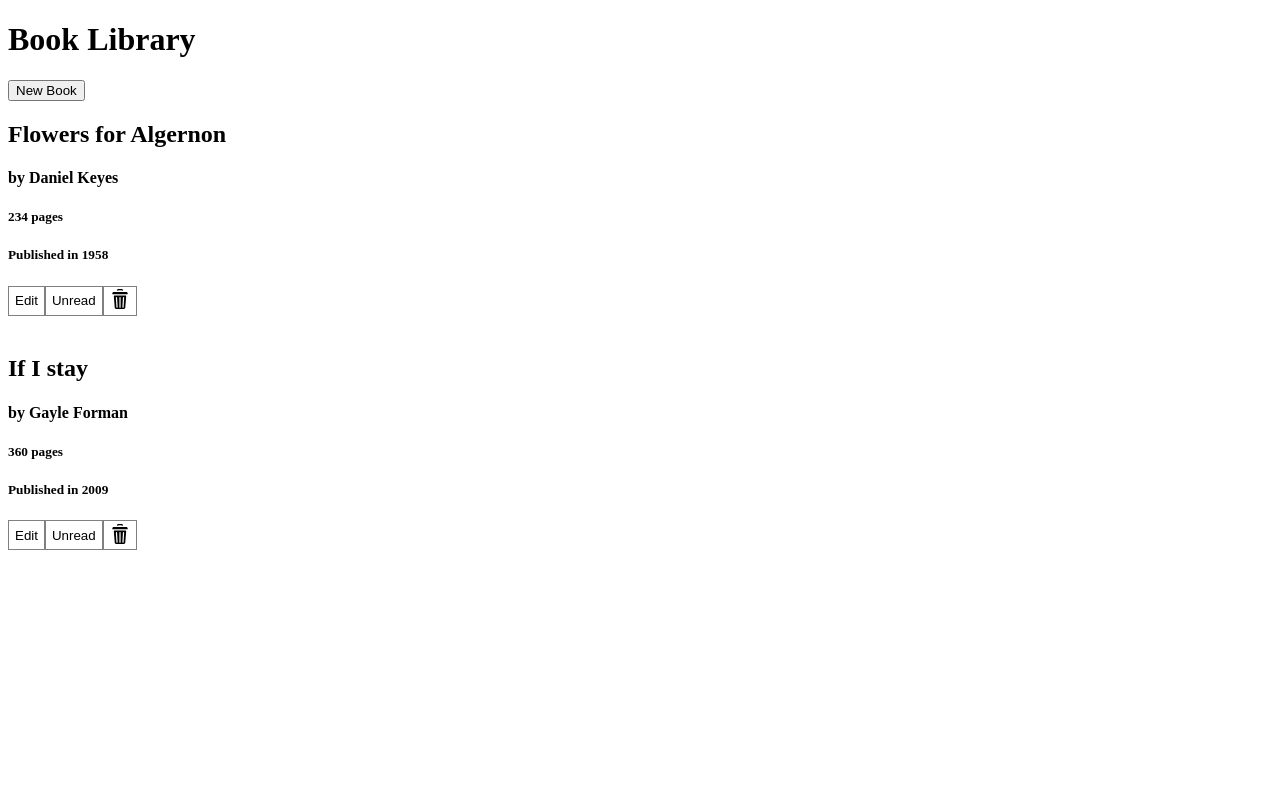
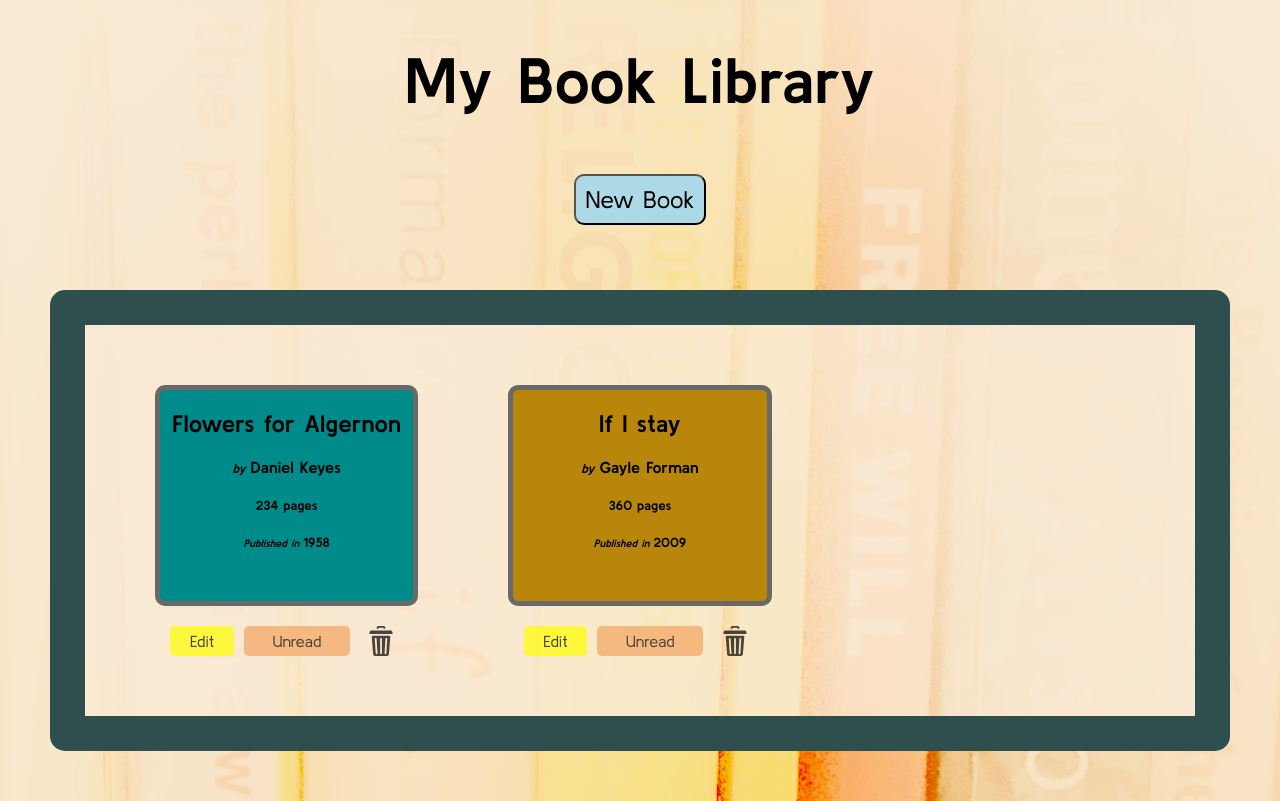
Before and after one commit to conwu7/librarywithreact, a React app: page / in a window 1280 px wide. Built offline with nearby package versions, Linux system fonts and the light colour scheme.

Commit message:
Functional and styling parity. No validations yet

```diff
--- a/public/index.html
+++ b/public/index.html
@@ -3,13 +3,15 @@
   <head>
     <meta charset="utf-8" />
     <link rel="icon" href="%PUBLIC_URL%/favicon.ico" />
-    <meta name="viewport" content="width=device-width, initial-scale=1" />
+    <meta name="viewport" content="user-scalable=no max-scale=1" />
     <meta name="theme-color" content="#000000" />
     <meta
       name="description"
       content="Web site created using create-react-app"
     />
     <link rel="apple-touch-icon" href="%PUBLIC_URL%/logo192.png" />
+    <link rel="stylesheet" href="style.css" type="text/css">
+    <link href="https://fonts.googleapis.com/css?family=Kulim+Park:400,600,700&display=swap" rel="stylesheet">
     <!--
       manifest.json provides metadata used when your web app is installed on a
       user's mobile device or desktop. See https://developers.google.com/web/fundamentals/web-app-manifest/
--- /dev/null
+++ b/public/style.css
@@ -0,0 +1,195 @@
+* {
+    font-family: 'Kulim Park', sans-serif;
+    touch-action: manipulation;
+}
+.App {
+
+}
+body {
+    background-color: antiquewhite;
+    background-image: url("bookBackground4.jpeg");
+    background-size: cover;
+    background-blend-mode: color-burn;
+    margin: 0;
+}
+.newBookContainer, .formContainer {
+    text-align: center;
+}
+.formContainer input {
+    height: 27px;
+    width: 150px;
+}
+.formContainer label {
+    display: inline-block;
+    margin: 10px 15px;
+    width: 100px;
+}
+.errorDiv {
+    margin: 15px;
+    padding: 10px;
+    background-color: yellow;
+    font-size: 110%;
+}
+.newBookContainer button, .formContainer button {
+    font-size: 150%;
+    margin: 15px 30px;
+    background-color: lightblue;
+    border-radius: 10px;
+    padding: 10px;
+}
+button.cancelBtn {
+    background-color: firebrick;
+    opacity: 0.7;
+}
+.cabinet {
+    display: grid;
+    grid-template-columns: repeat(auto-fill, minmax(250px,1fr));
+    grid-template-rows: repeat(auto-fill, minmax(200px, 1fr));
+    grid-gap: 50px;
+    margin: 50px;
+    justify-content: center;
+    border: 35px solid darkslategray;
+    border-radius: 15px;
+    padding: 50px;
+    background: rgba(250, 235, 215, 0.8);
+    /* something's messing up with min-width */
+}
+.bookContainer {
+
+}
+.bookDetails{
+    margin: 10px 20px;
+    border: solid 5px dimgray;
+    border-radius: 10px;
+    min-height: 211px;
+}
+.bookActionContainer {
+    max-width: 80%;
+    margin: auto;
+}
+h1,h2, h3, h4, h5, h6 {
+    text-align: center;
+    word-wrap: break-word;
+    margin-right: 5px;
+    margin-left: 5px;
+}
+h1 {
+    font-size: 400%;
+}
+h2 {
+    max-height: 85px;
+    overflow: auto;
+}
+.prefixValues {
+    font-style: italic;
+    font-size: 80%;
+}
+.bookActionContainer {
+    display: flex;
+    margin: auto;
+    height: 40px;
+    padding: 5px;
+    justify-content: space-around;
+    align-items: center;
+}
+.bookActionContainer>* {
+    display: inline-block;
+    width: fit-content;
+}
+button.modifyBook {
+    padding: 0;
+    height: 30px;
+    border: none;
+    font-size: 100%;
+    opacity: 0.7;
+}
+.buttonText {
+    font-size: 100%;
+}
+button.editBtn, button.readBtn {
+    border-radius: 5px;
+    margin: 5px;
+}
+button.editBtn:hover, button.readBtn:hover {
+    text-decoration: underline;
+}
+button.editBtn {
+    background-color: yellow;
+    width: 30%;
+}
+button.readBtn {
+    background-color: green;
+    width: 50%;
+}
+button.readBtn.unread {
+    background-color: sandybrown;
+}
+button.deleteBtn {
+    background: inherit;
+    width: 25%;
+}
+button img {
+    background-image: inherit;
+    max-width: 30px;
+    height: auto;
+    margin: 0;
+}
+button {
+    outline: none;
+}
+button:hover {
+    box-shadow: 0 12px 16px 0 rgba(0,0,0,0.24),0 17px 50px 0 rgba(0,0,0,0.19);
+    cursor: pointer;
+    transform: scale(1.2);
+}
+button.deleteBtn:hover {
+    box-shadow: none;
+}
+button:after {
+    outline: inset grey 2px;
+}
+::-webkit-scrollbar-track
+{
+    -webkit-box-shadow: inset 0 0 6px rgba(0,0,0,0.3);
+    border-radius: 10px;
+    background-color: #F5F5F5;
+}
+::-webkit-scrollbar
+{
+    width: 5px;
+    height: 1px;
+    background-color: darkslategray;
+}
+::-webkit-scrollbar-thumb
+{
+    border-radius: 10px;
+    -webkit-box-shadow: inset 0 0 6px rgba(0,0,0,.3);
+    background-color: #D62929;
+}
+
+@media only screen and (max-width: 980px) {
+    body {
+        font-size: 175%;
+    }
+    label {
+        font-size: 130%;
+        font-weight: bold;
+        width: 150px;
+    }
+    input {
+        font-size: 120%;
+    }
+    h1 {
+        font-size: 300%;
+    }
+    h2 {
+        max-height: 150px;
+    }
+    button.editBtn, button.readBtn, button.deleteBtn {
+        font-size: 100%;
+        height: 50px;
+    }
+    button.deleteBtn {
+        max-width: 50px;
+    }
+}
--- a/src/BookLibrary.js
+++ b/src/BookLibrary.js
@@ -18,8 +18,11 @@ class BookLibrary extends React.Component{
         this.handleFormOnEdit = this.handleFormOnEdit.bind(this);
         this.state = {
             isCreating: false,
-            isFormNeeded: false
+            isFormNeeded: false,
+            windowHeight: window.innerHeight,
+            windowWidth: window.innerWidth
         }
+        window.addEventListener('resize',this.handleWindowResizing.bind(this))
     }
     handleSaveBook(title, author, numPages, yearPub, bookColor) {
         if (this.state.isCreating) {
@@ -51,6 +54,17 @@ class BookLibrary extends React.Component{
             }
         )
     }
+    handleWindowResizing () {
+        if( /Android|webOS|iPhone|iPad|iPod|BlackBerry|IEMobile|Opera Mini/i.test(navigator.userAgent) ) {
+            return
+        }
+        this.setState(
+            {
+                windowHeight: window.innerHeight,
+                windowWidth: window.innerWidth
+            }
+        )
+    }
     render() {
         const booksArray = this.booksArray;
         const handleForm = this.handleFormNeeded;
@@ -61,7 +75,7 @@ class BookLibrary extends React.Component{
         const isFormNeeded = this.state.isFormNeeded;
         const bookToEdit = this.bookToEdit
         return (
-            <div className="App">
+            <div className="App" style={{width: window.innerWidth}}>
                 <Header />
                 <NewBookButton handleForm={handleForm} isFormNeeded={isFormNeeded}/>
                 <FormMulti handleForm={handleForm} handleSave={handleSave} isFormNeeded={isFormNeeded}
--- a/src/components/form/FormErrors.js
+++ b/src/components/form/FormErrors.js
@@ -2,7 +2,8 @@ import React from "react";
 
 class FormErrors extends React.Component {
     render() {
-        // const errors = this.props.errors; //Object containing errors for each field
+        const errors = this.props.errors; //Object containing errors for each field
+        if (Object.keys(errors).length === 0) return null;
         return (
             <div className={'errorDiv'}>
                 {/* Add a p element for each error message*/}
--- a/src/components/form/FormLabelAndFields.js
+++ b/src/components/form/FormLabelAndFields.js
@@ -3,7 +3,7 @@ import React from "react";
 class FormLabelAndFields extends React.Component {
     render() {
         return (
-            <div className={'formLabelAndFields'}>
+            <div className={'formLabelAndFields formWrapper'}>
                 <label htmlFor="title">Title:</label>
                 <input type="text" id="title" name='title' onChange={this.props.handleChange}
                        value={this.props.values.title}
--- a/src/components/mainapp/Book.js
+++ b/src/components/mainapp/Book.js
@@ -19,7 +19,7 @@ class Book extends React.Component {
     render() {
         const {book, isFormNeeded} = this.props;
         return (
-            <div>
+            <div className='bookContainer'>
                 <BookDetails book={book}/>
                 <BookAction book={book} onEditClick={this.onEditClick} isFormNeeded={isFormNeeded}
                 handleDelete={this.handleDelete}
--- a/src/components/mainapp/BookAction.js
+++ b/src/components/mainapp/BookAction.js
@@ -18,36 +18,26 @@ class BookAction extends React.Component {
         })
         updateLocalStorageBook(book);
     }
-
-    trashStyle = {
-        height: '30px',
-        backgroundColor: 'inherit',
-        color: 'inherit',
-        border: '1px solid gray',
-        margin: '0',
-        verticalAlign: 'middle'
-    }
     render() {
         const isRead = this.state.read;
         const {onEditClick, isFormNeeded, handleDelete} = this.props;
         return (
-            <div className={'bookActionContainer'}
-                 style={{height: '50px',padding: 0}}>
-                <button className={'editBtn modifyBook'} style={this.trashStyle} disabled={isFormNeeded}
+            <div className={'bookActionContainer'}>
+                <button className={'editBtn modifyBook'}  disabled={isFormNeeded}
                         onClick={onEditClick} type='button'
-                >Edit</button>
+                ><span className='buttonText'>Edit</span></button>
                 {isRead?
-                    <button className={'readBtn modifyBook'} style={this.trashStyle} disabled={isFormNeeded}
+                    <button className={'readBtn modifyBook'}  disabled={isFormNeeded}
                             onClick={this.handleToggleRead}
-                    >Read</button>
-                  : <button className={'readBtn unread modifyBook'} style={this.trashStyle} disabled={isFormNeeded}
+                    ><span className='buttonText'>Read</span></button>
+                  : <button className={'readBtn unread modifyBook'}  disabled={isFormNeeded}
                             onClick={this.handleToggleRead}
-                    >Unread</button>
+                    ><span className='buttonText'>Unread</span></button>
                 }
-                <button className={'deletebtn modifyBook'} style={this.trashStyle} type='button'
+                <button className={'deleteBtn modifyBook'} type='button'
                         disabled={isFormNeeded} onClick={handleDelete}
                 >
-                    <img alt="Trash Icon" style={{height: '20px',backgroundColor: 'inherit'}}
+                    <img alt="Trash Icon"
                              src={TrashIcon}/>
                 </button>
             </div>
--- a/src/components/mainapp/BookDetails.js
+++ b/src/components/mainapp/BookDetails.js
@@ -4,7 +4,7 @@ class BookDetails extends React.Component {
     render() {
         const book = this.props.book;
         return (
-           <div className={'bookDetails'}>
+           <div className={'bookDetails'} style={{backgroundColor: book.bookColor}}>
                <h2>{book.title}</h2>
                <h4><span className={'prefixValues'}>by  </span>{book.author}</h4>
                <h5>{book.numPages} <span>pages</span></h5>
--- a/src/components/mainapp/FormMulti.js
+++ b/src/components/mainapp/FormMulti.js
@@ -19,7 +19,7 @@ class FormMulti extends React.Component {
             <Formik
             initialValues={ (this.props.isCreating) ?
                 {
-                    title: '', author: '', numPages: 100, yearPub: 2020, bookColor: '#FBF2E3'
+                    title: '', author: '', numPages: '', yearPub: '', bookColor: '#FBF2E3'
                 }
                 : {
                     title: bookToEdit.title, author: bookToEdit.author, numPages: bookToEdit.numPages,
@@ -39,11 +39,11 @@ class FormMulti extends React.Component {
                 {
                     ({handleBlur, isSubmitting, errors,
                       values ,handleSubmit, handleChange}) => (
-                    <form>
+                        <form className='formContainer'>
                         <FormLabelAndFields {...{handleChange, values}}/>
                         <FormErrors errors={errors}/>
                         <SaveCancel cancel={this.onCancel} handleSubmit={handleSubmit}/>
-                    </form>
+                        </form>
                     )
                 }
             </Formik>
--- a/src/components/mainapp/Header.js
+++ b/src/components/mainapp/Header.js
@@ -2,7 +2,7 @@ import React from "react";
 
 function Header() {
     return (
-        <h1>Book Library</h1>
+        <h1>My Book Library</h1>
     )
 }
 
--- a/src/components/mainapp/NewBookButton.js
+++ b/src/components/mainapp/NewBookButton.js
@@ -3,8 +3,8 @@ import React from "react";
 function NewBookButton(props) {
         if (props.isFormNeeded) return null;
         return (
-            <div>
-                <button onClick={(function() {props.handleForm(true,true)})
+            <div className='newBookContainer'>
+                <button id='newBookBtn' onClick={(function() {props.handleForm(true,true)})
                 }>New Book</button>
             </div>
         )
```
Also changed, not shown: src/components/form/SaveCancel.js (+5 -5 lines), public/bookBackground4.jpeg (added).
